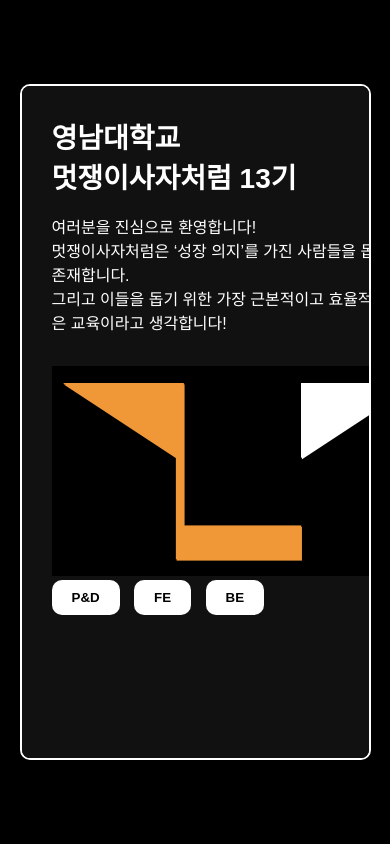
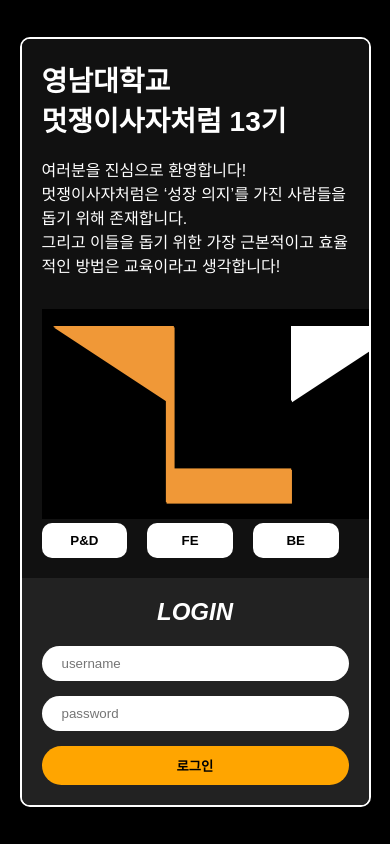
Before and after one commit to martinkang1234/2-13th-fe-assignment, a plain HTML site: page index.html in a window 390 px wide. Drawn offline with Linux system fonts and the light colour scheme.

Commit message:
멋사 2번쨰 과제

```diff
--- a/index.html
+++ b/index.html
@@ -1,8 +1,8 @@
 <!DOCTYPE html>
 <html lang="ko">
 <head>
-  <meta charset="UTF-8" />
-  <meta name="viewport" content="width=device-width, initial-scale=1.0" />
+    <meta charset = "UTF-8" />
+    <meta name = "viewport" content = "width=device-width, initial-scake=1.0" />
   <title>멋사 로그인</title>
   <link rel="stylesheet" href="style.css" />
 </head>
@@ -15,8 +15,7 @@
         멋쟁이사자처럼은 ‘성장 의지’를 가진 사람들을 돕기 위해 존재합니다.<br />
         그리고 이들을 돕기 위한 가장 근본적이고 효율적인 방법은 교육이라고 생각합니다!
       </p>
-      <!-- likelion.png 이미지 추가 -->
-      <img src="images/likelion.png" alt="멋쟁이사자처럼 로고" />
+      <img src="images/likelion.png" />
       <div class="buttons">
         <button>P&D</button>
         <button>FE</button>
@@ -30,6 +29,5 @@
       <button class="login-btn">로그인</button>
     </div>
   </div>
-  <script src="script.js"></script>
 </body>
 </html>
--- a/style.css
+++ b/style.css
@@ -83,3 +83,34 @@
     font-weight: bold;
     cursor: pointer;
   }
+
+  @media (max-width: 768px) {
+    .container {
+      flex-direction: column;
+      height: auto;
+    }
+
+    .left, .right {
+      width: 100%;
+      padding: 20px;
+    }
+
+    .right input {
+      width: 100%;
+    }
+
+    .login-btn {
+      width: 100%;
+    }
+
+    .buttons {
+      display: flex;
+      flex-wrap: wrap;
+      gap: 10px;
+    }
+
+    .buttons button {
+      flex: 1;
+      min-width: 80px;
+    }
+  }
```
